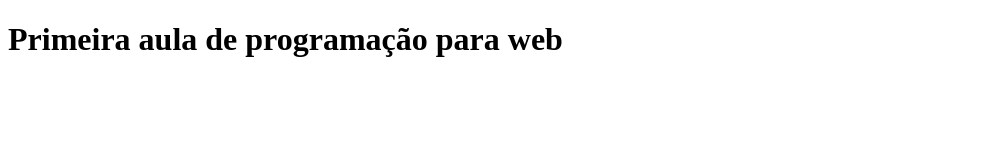
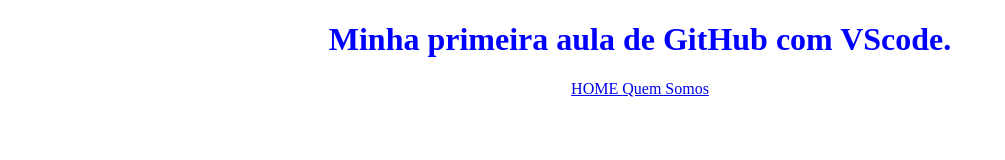
Before and after one commit to guinomiu/aula1, a plain HTML site: page index.html in a window 1280 px wide. Shown: the whole page, without its empty margins (0-1005 px from the left). Drawn offline with Linux system fonts and the light colour scheme.

Commit message:
implemento do css

```diff
--- a/index.html
+++ b/index.html
@@ -3,9 +3,16 @@
 <head>
     <meta charset="UTF-8">
     <meta name="viewport" content="width=device-width, initial-scale=1.0">
+    <link rel="stylesheet" href="style.css">
     <title>aula1</title>
 </head>
 <body>
-    <h1>Primeira aula de programação para web</h1>
-</body>
+    <header class="cabecalho">
+    <h1 class="cabecalho_titulo">Minha primeira aula de GitHub com VScode.</h1>
+    <nav class="cabecalho_menu">
+        <a href="#"> HOME </a>
+        <a href="#"> Quem Somos</a>
+            </nav>
+        </header>
+    </body>
 </html>
--- /dev/null
+++ b/style.css
@@ -0,0 +1,8 @@
+.cabecalho{
+    width: 100%;
+    text-align: center;
+}
+
+.cabecalho_titulo{
+    color: blue;
+}
```
